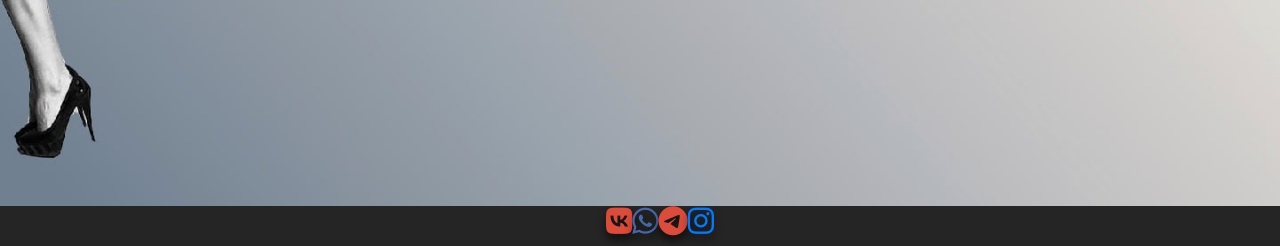
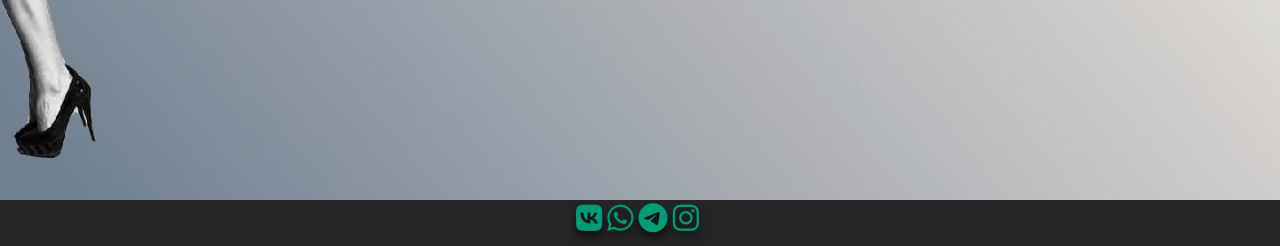
Before and after one commit to Juliajulia7/webappforLena, a Django app: page /projects/ in a window 1280 px wide. Shown: the part 554-800 px from the top of the page. Run offline with Django 3.2, Linux system fonts and the light colour scheme; some libraries are stand-ins or nearby versions; some web fonts are replaced.

Commit message:
edit footer

```diff
--- a/personal_portfolio/projects/static/css/web.css
+++ b/personal_portfolio/projects/static/css/web.css
@@ -105,25 +105,40 @@ font-family: 'Roboto';
 display: flex;
   justify-content: center;
   align-items: center;
-
-  text-shadow: 0px 6px 8px rgba(0, 0, 0, 0.6);
+   padding: 3px;
+    text-shadow: 0px 6px 8px rgba(0, 0, 0, 0.6);
   transition: all ease-in-out 150ms;
 }
 
 /* Main Footer */
-footer .main-footer{ background: #252525; }
+footer .main-footer{
+background: #252525;
+
+ }
+
+.social-footer2{
+
+}
 
 /* Footer 4 */
 .footer- .logo { display: inline-block;}
 
 .social-footer2 a:nth-child(1) {
-  color: #dd4b39;
+  color: #009B77;
+  margin-right: 5px;
 }
 .social-footer2 a:nth-child(2) {
-  color: #4867AA;
+  color: #009B77;
+  margin-right: 5px;
 }
 .social-footer2 a:nth-child(3) {
-  color: #dd4b39;
+  color: #009B77;
+  margin-right: 5px;
+}
+
+.social-footer2 a:nth-child(4) {
+  color: #009B77;
+  margin-right: 5px;
 }
 .social-footer2 i:hover {
   margin-top: -3px;
```
